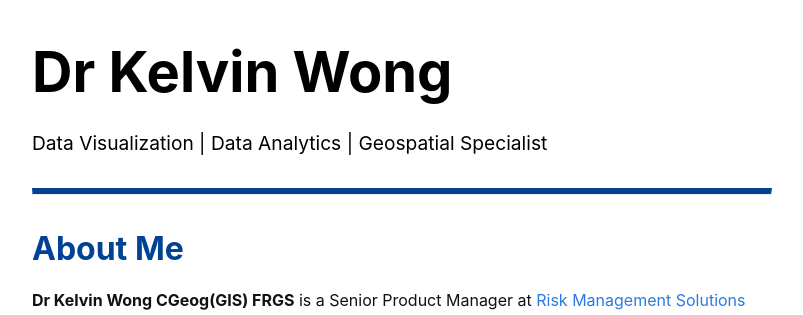
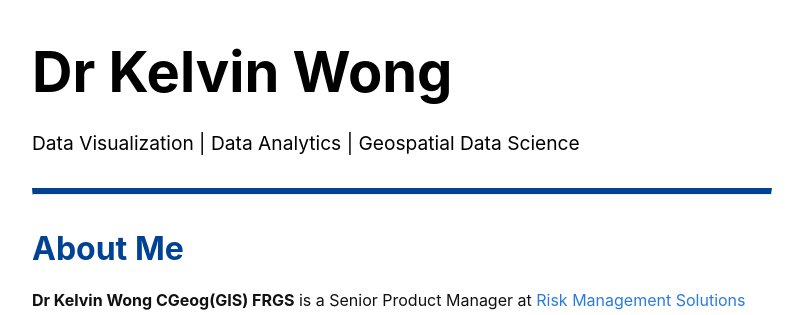
Before and after one commit to kel196/kel196.github.io, a Jekyll site: the page built from index.md, in a window 1280 px wide and 900 px high. Shown: the top 315 px of the window, without its empty margins (238-1041 px from the left). Built offline with Jekyll 4.4.1, drawn with Linux system fonts in a browser that asks for light colours; our own code applies the rules of GitHub Pages for plain Markdown files.

Commit message:
Update index.md

```diff
--- a/index.md
+++ b/index.md
@@ -1,6 +1,6 @@
 # Dr Kelvin Wong
 
-#### Data Visualization | Data Analytics | Geospatial Specialist
+#### Data Visualization | Data Analytics | Geospatial Data Science
 
 ---
 
```
